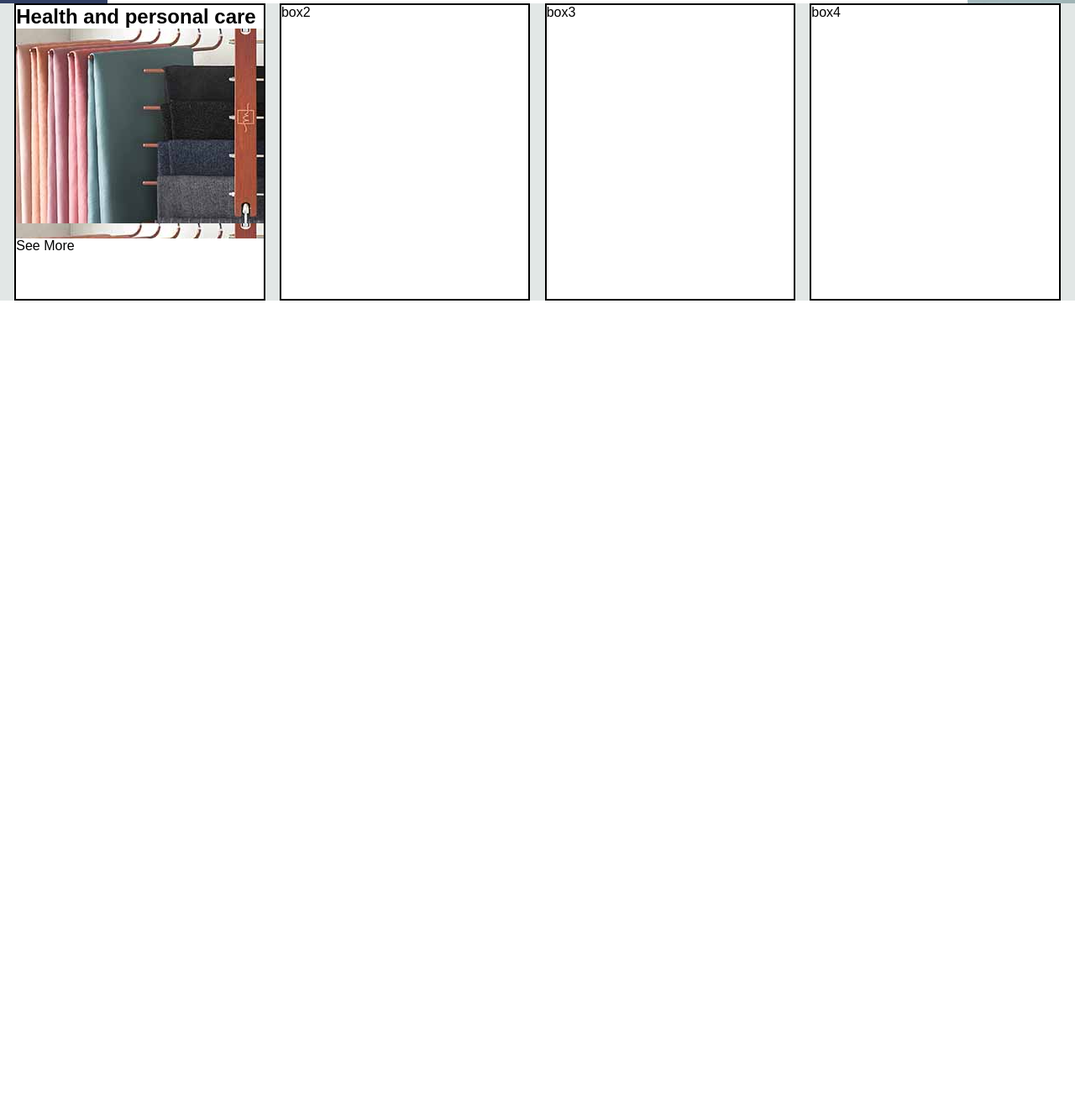
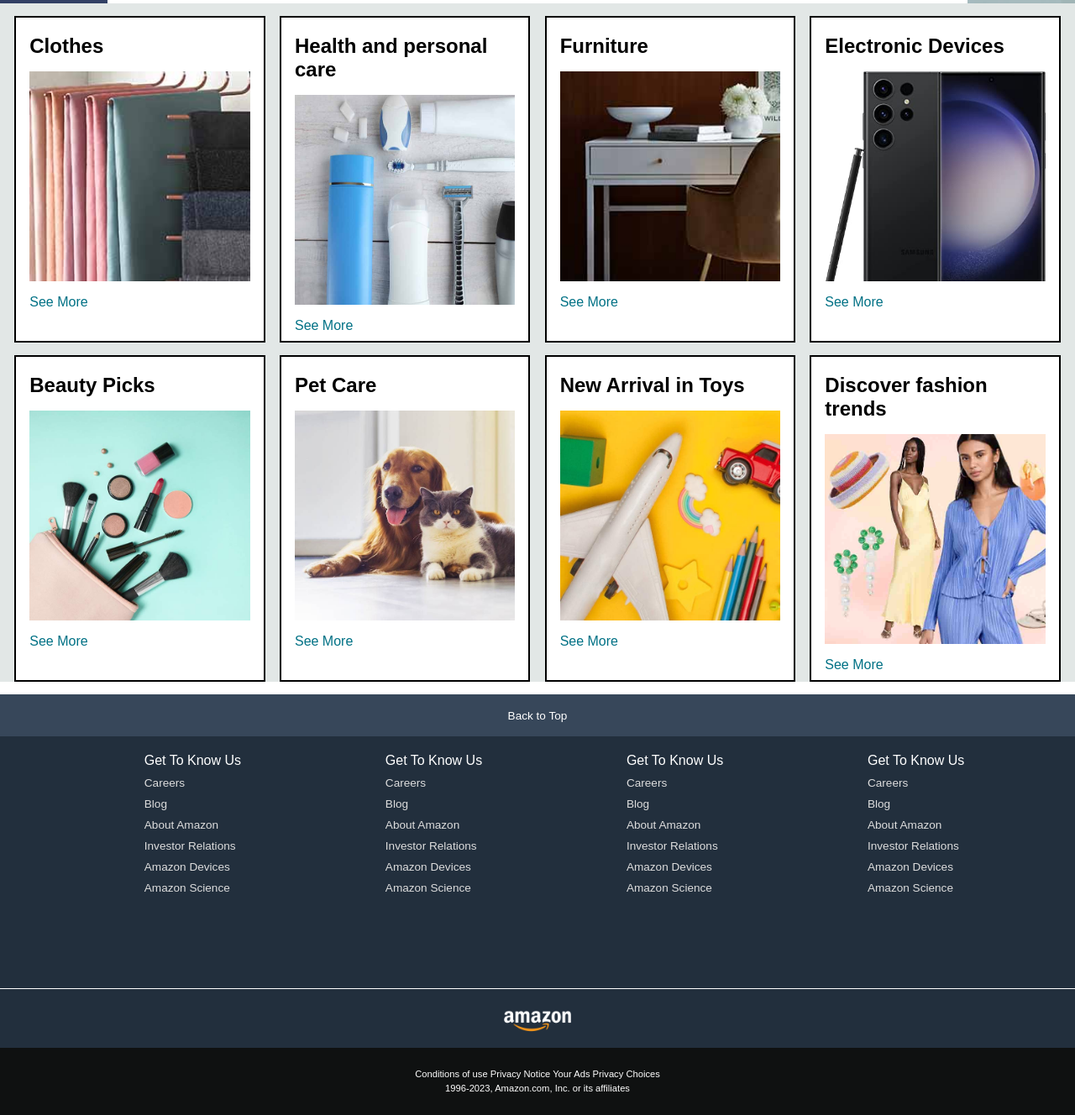
Before and after one commit to Shala-Bela/Amazon-Clone-Website, a plain HTML site: page Amazon clone/index.html in a window 1280 px wide. Shown: the part 496-1824 px from the top of the page at 84% size. Before the commit the page ends 854 px from the top, so only its background shows below. Drawn offline with Linux system fonts and the light colour scheme.

Commit message:
Amazon Clone website completed

```diff
--- a/Amazon clone/index.html
+++ b/Amazon clone/index.html
@@ -76,14 +76,123 @@
     </div>
 
     <div class="shop-section">
-        <div class="box1 box">
-            <h2>Health and personal care</h2>
+        <div class="box">
+            <div class="box-content">
+            <h2>Clothes</h2>
             <div class="box-img" style="background-image: url('box1_image.jpg');"></div>
             <p>See More</p>
+            </div>
         </div>
-        <div class="box2 box">box2</div>
-        <div class="box3 box">box3</div>
-        <div class="box4 box">box4</div>
+        <div class="box">
+            <div class="box-content">
+                <h2>Health and personal care</h2>
+                <div class="box-img" style="background-image: url('box2_image.jpg');"></div>
+                <p>See More</p>
+                </div>
+        </div>
+        <div class="box">
+            <div class="box-content">
+                <h2>Furniture</h2>
+                <div class="box-img" style="background-image: url('box3_image.jpg');"></div>
+                <p>See More</p>
+                </div>
+        </div>
+        <div class="box">
+            <div class="box-content">
+                <h2>Electronic Devices</h2>
+                <div class="box-img" style="background-image: url('box4_image.jpg');"></div>
+                <p>See More</p>
+                </div>
+        </div>
+        <div class="box">
+            <div class="box-content">
+                <h2>Beauty Picks</h2>
+                <div class="box-img" style="background-image: url('box5_image.jpg');"></div>
+                <p>See More</p>
+                </div>
+        </div>
+        <div class="box">
+            <div class="box-content">
+                <h2>Pet Care</h2>
+                <div class="box-img" style="background-image: url('box6_image.jpg');"></div>
+                <p>See More</p>
+                </div>
+        </div>
+        <div class="box">
+            <div class="box-content">
+            <h2>New Arrival in Toys</h2>
+            <div class="box-img" style="background-image: url('box7_image.jpg');"></div>
+            <p>See More</p>
+            </div>
+        </div>
+        <div class="box">
+            <div class="box-content">
+            <h2>Discover fashion trends</h2>
+            <div class="box-img" style="background-image: url('box8_image.jpg');"></div>
+            <p>See More</p>
+            </div>
+        </div>
+</div>
+
+<footer>
+    <div class="foot-panel1">
+        Back to Top
     </div>
+
+    <div class="foot-panel2">
+        <ul>
+            <p>Get To Know Us</p>
+            <a>Careers</a>
+            <a>Blog</a>
+            <a>About Amazon</a>
+            <a>Investor Relations</a>
+            <a>Amazon Devices</a>
+            <a>Amazon Science</a>
+        </ul>
+        <ul>
+            <p>Get To Know Us</p>
+            <a>Careers</a>
+            <a>Blog</a>
+            <a>About Amazon</a>
+            <a>Investor Relations</a>
+            <a>Amazon Devices</a>
+            <a>Amazon Science</a>
+        </ul>
+        <ul>
+            <p>Get To Know Us</p>
+            <a>Careers</a>
+            <a>Blog</a>
+            <a>About Amazon</a>
+            <a>Investor Relations</a>
+            <a>Amazon Devices</a>
+            <a>Amazon Science</a>
+        </ul>
+        <ul>
+            <p>Get To Know Us</p>
+            <a>Careers</a>
+            <a>Blog</a>
+            <a>About Amazon</a>
+            <a>Investor Relations</a>
+            <a>Amazon Devices</a>
+            <a>Amazon Science</a>
+        </ul>
+    </div>
+
+    <div class="foot-panel3">
+        <div class="logo"></div>
+    </div>
+
+    <div class="foot-panel4">
+        <div class="pages">
+            <a>Conditions of use</a>
+            <a>Privacy Notice</a>
+            <a>Your Ads Privacy Choices</a>
+        </div>
+
+        <div class="copyright">
+             1996-2023, Amazon.com, Inc. or its affiliates
+        </div>
+    </div>
+</footer>
 </body>
 </html>
--- a/Amazon clone/style.css
+++ b/Amazon clone/style.css
@@ -169,6 +169,7 @@ span{
 
 .shop-section{
     display: flex;
+    flex-wrap: wrap;
     justify-content: space-evenly;
     background-color: #e2e7e6;
 }
@@ -177,8 +178,94 @@ span{
     height:350px;
     width:23%;
     background-color: white;
+    padding:20px 0px 15px;
+    margin-top: 15px;
 }
 
 .box-img{
     height:250px;
+    margin-top: 1rem;
+    margin-bottom: 1rem;
+    background-size: cover;
+    background-repeat: no-repeat;
+
 }
+.box-content{
+    margin-left: 1rem;
+    margin-right: 1rem;
+}
+
+.box-content p{
+    color:#007185;
+}
+
+/** Footer **/
+
+footer{
+    margin-top: 15px;
+}
+.foot-panel1{
+    background-color: #37475a;
+    color: white;
+    height:50px;
+    display:flex;
+    justify-content: center;
+    align-items: center;
+    font-size: 0.85rem;
+}
+
+.foot-panel2{
+    background-color: #222f3d;
+    color:white;
+    height:300px;
+    display: flex;
+    justify-content: space-evenly;
+}
+
+ul{
+    margin-top: 20px;
+}
+
+ul a{
+    display: block;
+    font-size: 0.85rem;
+    margin-top: 10px;
+    color: #dddddd;
+}
+
+.foot-panel3{
+    background-color: #222f3d;
+    color:white;
+    border-top: 0.5px solid white;
+    height:70px;
+    display: flex;
+    justify-content: center;
+    align-items: center;
+}
+
+.logo{
+    background-image: url("amazon_logo.png");
+    background-size: cover;
+    height:50px;
+    width:100px;
+
+}
+
+.foot-panel4
+{
+    background-color: #0f1111;
+    color:white;
+    height:80px;
+    font-size: 0.7rem;
+    text-align: center;
+
+
+}
+
+.pages{
+    padding-top:25px;
+}
+
+.copyright{
+    padding-top: 5px;
+}
```
